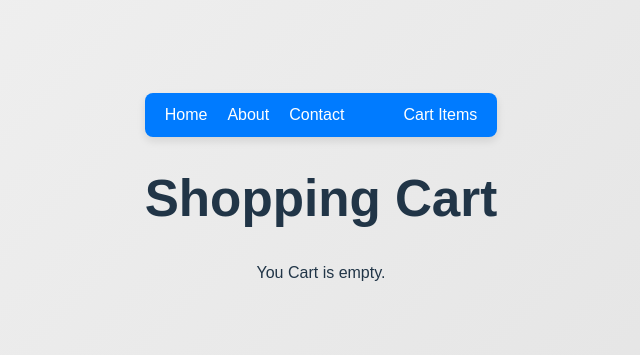
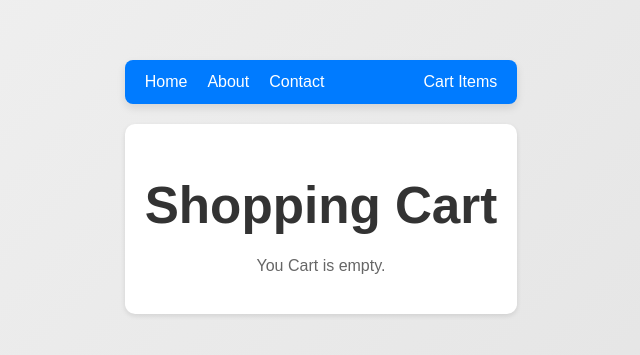
Before and after one commit to sibuspd/ShoppyGlobeMERN, a React (Vite) app: page /cart in a window 1280 px wide. Shown: the part 203-558 px from the top of the page, without its empty margins (319-959 px from the left). Built offline with nearby package versions, Linux system fonts and the light colour scheme.

Commit message:
Rectified Cart Module discrepancies

```diff
--- /dev/null
+++ b/src/components/Cart.css
@@ -0,0 +1,21 @@
+.cart-container {
+  max-width: 1200px;
+  margin: 20px auto;
+  padding: 20px;
+  background-color: #fff;
+  border-radius: 10px;
+  box-shadow: 0 2px 5px rgba(0, 0, 0, 0.1);
+  font-family: Arial, sans-serif;
+}
+
+.cart-container h1 {
+  text-align: center;
+  margin-bottom: 20px;
+  color: #333;
+}
+
+.cart-container p {
+  font-size: 1em;
+  color: #666;
+  text-align: center;
+}
--- a/src/components/Cart.jsx
+++ b/src/components/Cart.jsx
@@ -1,6 +1,7 @@
 import { useSelector, useDispatch } from "react-redux"
 import { removeProduct, modifyQuantity} from "../utils/cartSlice"
 import CartItem from "./CartItem";
+import "./Cart.css"
 
 export default function Cart(){
     const shopCart = useSelector(state => state.shopCart); // Subscribes to the store's cartSlice state
@@ -16,7 +17,7 @@ export default function Cart(){
 
 
     return(
-        <div className="cart">
+        <div className="cart-container">
             <h1>Shopping Cart</h1>
             {shopCart.length === 0?
             (<p>You Cart is empty.</p>):
--- /dev/null
+++ b/src/components/CartItem.css
@@ -0,0 +1,59 @@
+.cart-item {
+    display: flex;
+    align-items: center;
+    justify-content: space-between;
+    padding: 10px;
+    margin-bottom: 20px;
+    border: 1px solid #ddd;
+    border-radius: 8px;
+    background-color: #f9f9f9;
+    box-shadow: 0 2px 5px rgba(0, 0, 0, 0.1);
+  }
+
+  .cart-item img {
+    width: 50px; /* Further reduced width */
+    height: 50px; /* Further reduced height */
+    object-fit: cover;
+    border-radius: 8px;
+  }
+
+  .cart-item div {
+    flex: 1;
+    margin-left: 20px;
+  }
+
+  .cart-item h2 {
+    font-size: 1em; /* Reduced font size */
+    color: #333;
+    margin-bottom: 10px;
+  }
+
+  .cart-item p {
+    font-size: 0.875em; /* Reduced font size */
+    color: #666;
+    margin-bottom: 10px;
+  }
+
+  .cart-item input {
+    width: 40px; /* Reduced width */
+    padding: 5px;
+    font-size: 0.875em; /* Reduced font size */
+    border: 1px solid #ddd;
+    border-radius: 5px;
+    margin-right: 20px;
+  }
+
+  .cart-item button {
+    padding: 8px 16px; /* Reduced padding */
+    font-size: 0.875em; /* Reduced font size */
+    color: #fff;
+    background-color: #dc3545;
+    border: none;
+    border-radius: 5px;
+    cursor: pointer;
+    transition: background-color 0.3s ease;
+  }
+
+  .cart-item button:hover {
+    background-color: #c82333;
+  }
--- a/src/components/CartItem.jsx
+++ b/src/components/CartItem.jsx
@@ -1,4 +1,5 @@
 import PropTypes from "prop-types"
+import "./CartItem.css"
 
 // DEALS WITH  EACH ITEM DISPLAYED IN THE CART LIST 'CART.JSX'
  const  CartItem = ({ product, onRemove, onQuantityChange}) => {
--- a/src/components/Header.css
+++ b/src/components/Header.css
@@ -22,6 +22,7 @@ header {
   margin: 0;
   padding: 0;
   display: flex;
+  align-items: center; /* Ensures vertical alignment */
 }
 
 .nav-links li {
@@ -43,17 +44,19 @@ header {
   color: #ffdd57;
 }
 
-.cart {
+.cart-link {
   margin-left: auto;
+  display: flex; /* Ensures alignment within its container */
+  align-items: center; /* Ensures vertical alignment */
 }
 
-.cart a {
+.cart-link a {
   text-decoration: none;
   color: #fff;
   font-size: 1em;
   transition: color 0.3s ease;
 }
 
-.cart a:hover {
+.cart-link a:hover {
   color: #ffdd57;
 }
--- a/src/components/Header.jsx
+++ b/src/components/Header.jsx
@@ -13,7 +13,8 @@ export default function Header(){
                             <li><Link to="/contact">Contact</Link></li>
                         </ul>
                     </div>
-                    <div className="cart">
+
+                    <div className="cart-link">
                         <Link to="/cart">Cart Items</Link>
                     </div>
                 </nav>
--- a/src/components/ProductItem.jsx
+++ b/src/components/ProductItem.jsx
@@ -8,7 +8,7 @@ export default function ProductItem({ product }){
 
     const dispatch = useDispatch();
 
-    function handleAddToCart(product){ // Event Handler defined for Add to Cart
+    function handleAddToCart(){ // Event Handler defined for Add to Cart
         dispatch(addProduct(product));
     }
 
@@ -18,7 +18,7 @@ export default function ProductItem({ product }){
             <h2>{product.title}</h2>
             <p>{product.description}</p>
             <h4>₹ {(product.price*10).toFixed(1)}</h4>
-            <button onClick={handleAddToCart(product)}>Add to Cart</button>
+            <button onClick={handleAddToCart}>Add to Cart</button>
         </div>
     )
 }
```
